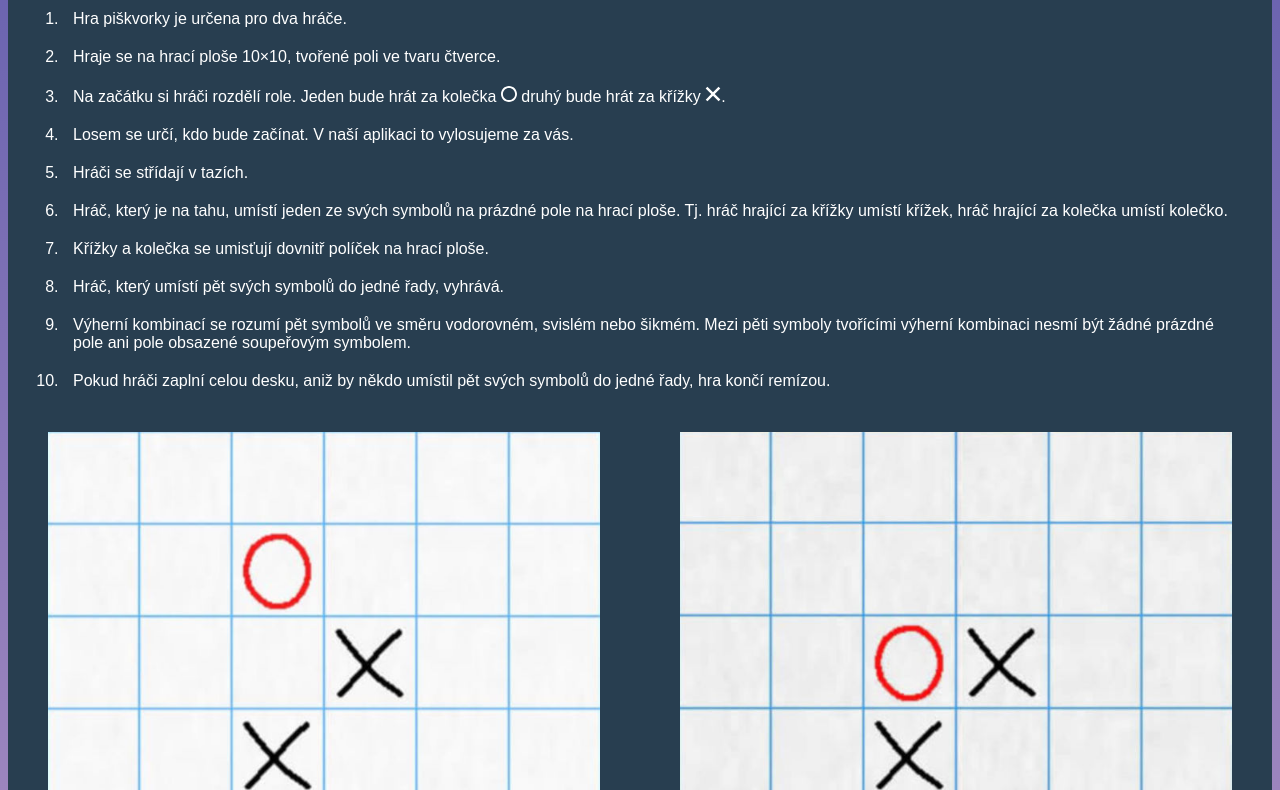
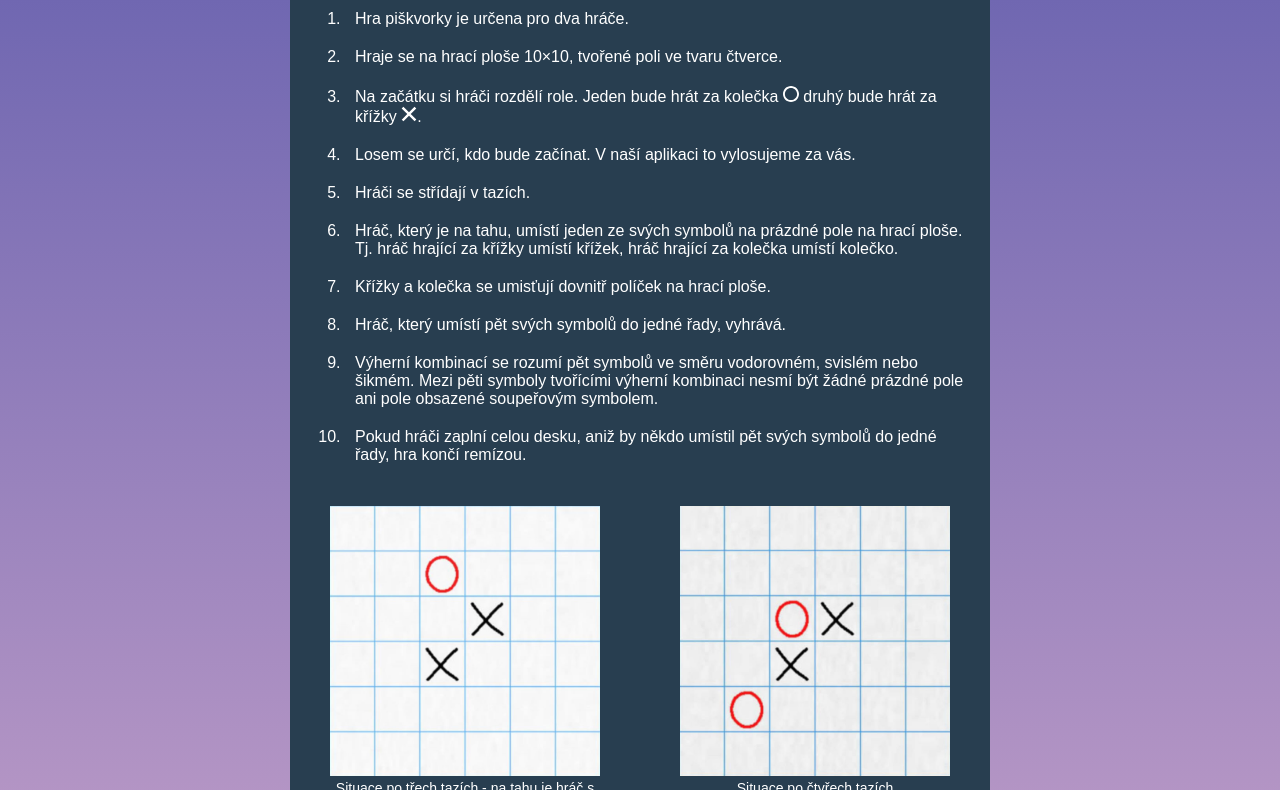
Before and after one commit to pavlinap1/piskvorky, a plain HTML site: page pravidla.html in a window 1280 px wide. Shown: the part 177-967 px from the top of the page. Drawn offline with Linux system fonts and the light colour scheme.

Commit message:
css +css2

```diff
--- a/style.css
+++ b/style.css
@@ -71,6 +71,7 @@ a {
   background-color: #283e50;
   border-radius: 10px 10px 0 0;
   color: #ffffff;
+  width: 400px;
 }
 h1 {
   text-align: center;
@@ -143,5 +144,6 @@ a {
 @media screen and (min-width: 1000px) {
   .vse {
     margin-top: 50px;
+    width: 700px;
   }
 }
```
